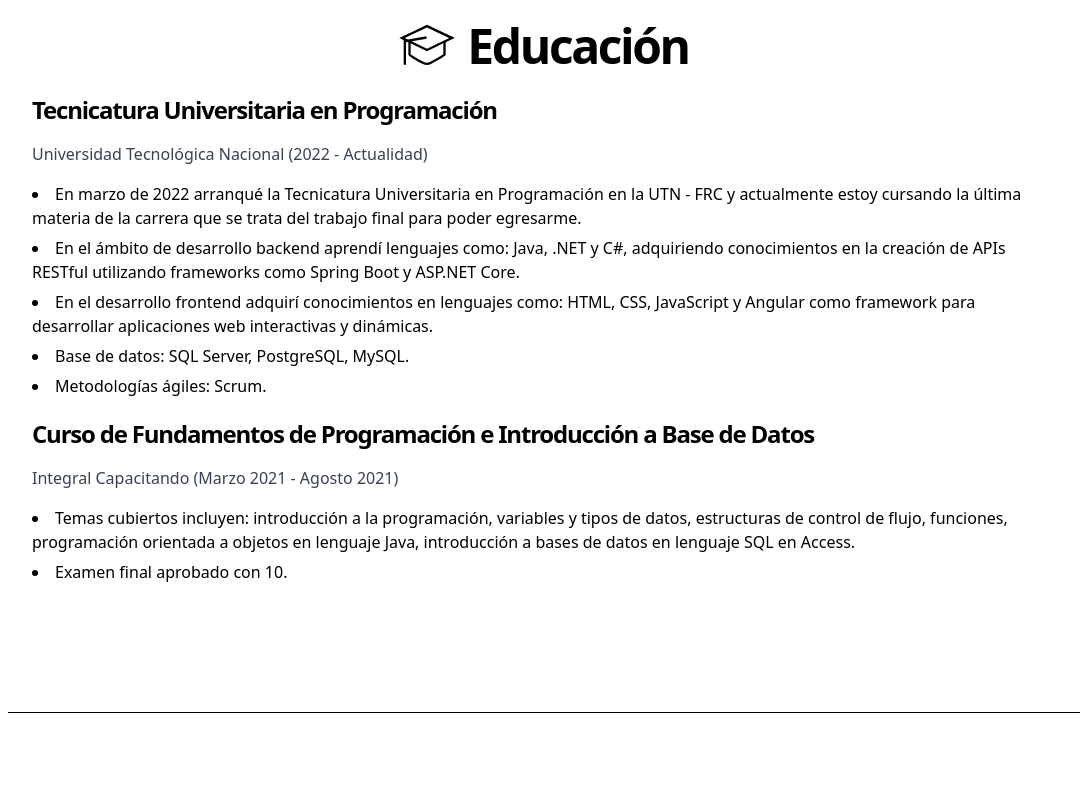
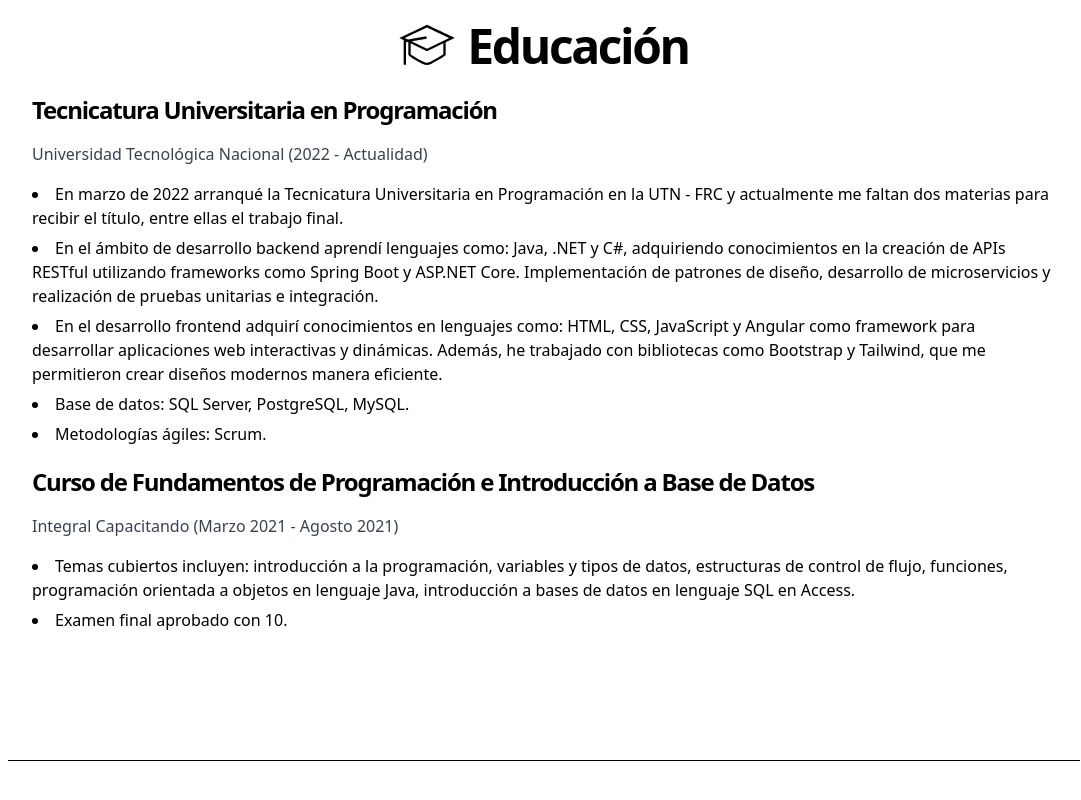
Before and after one commit to carolinacomba/my-portfolio, an Angular app: page / in a window 1280 px wide. Shown: the part 990-1790 px from the top of the page, without its empty margins (96-1177 px from the left). Built offline with nearby package versions, Linux system fonts and the light colour scheme; a small style sheet from the web is missing.

Commit message:
Update educacion.component.html

```diff
--- a/src/app/components/educacion/educacion.component.html
+++ b/src/app/components/educacion/educacion.component.html
@@ -24,20 +24,18 @@
                 <ul class="list-disc list-inside space-y-1.5">
                     <li>
                         En marzo de 2022 arranqué la Tecnicatura Universitaria en Programación
-                        en la UTN - FRC y actualmente estoy cursando la última materia de la
-                        carrera que se trata del trabajo final
-                        para poder egresarme.
+                        en la UTN - FRC y actualmente me faltan dos materias para recibir el título, entre ellas el trabajo final.
                     </li>
                     <li>
                         En el ámbito de desarrollo backend aprendí lenguajes como: Java, .NET y C#,
                         adquiriendo conocimientos en la creación de APIs RESTful utilizando frameworks como
                         Spring Boot y
-                        ASP.NET Core.
+                        ASP.NET Core. Implementación de patrones de diseño, desarrollo de microservicios y realización de pruebas unitarias e integración.
                     </li>
                     <li>
                         En el desarrollo frontend adquirí conocimientos en lenguajes como: HTML,
                         CSS, JavaScript y Angular como framework para desarrollar aplicaciones web interactivas
-                        y dinámicas.
+                        y dinámicas. Además, he trabajado con bibliotecas como Bootstrap y Tailwind, que me permitieron crear diseños modernos manera eficiente.
                     </li>
                     <li>
                         Base de datos: SQL Server, PostgreSQL, MySQL.
```
